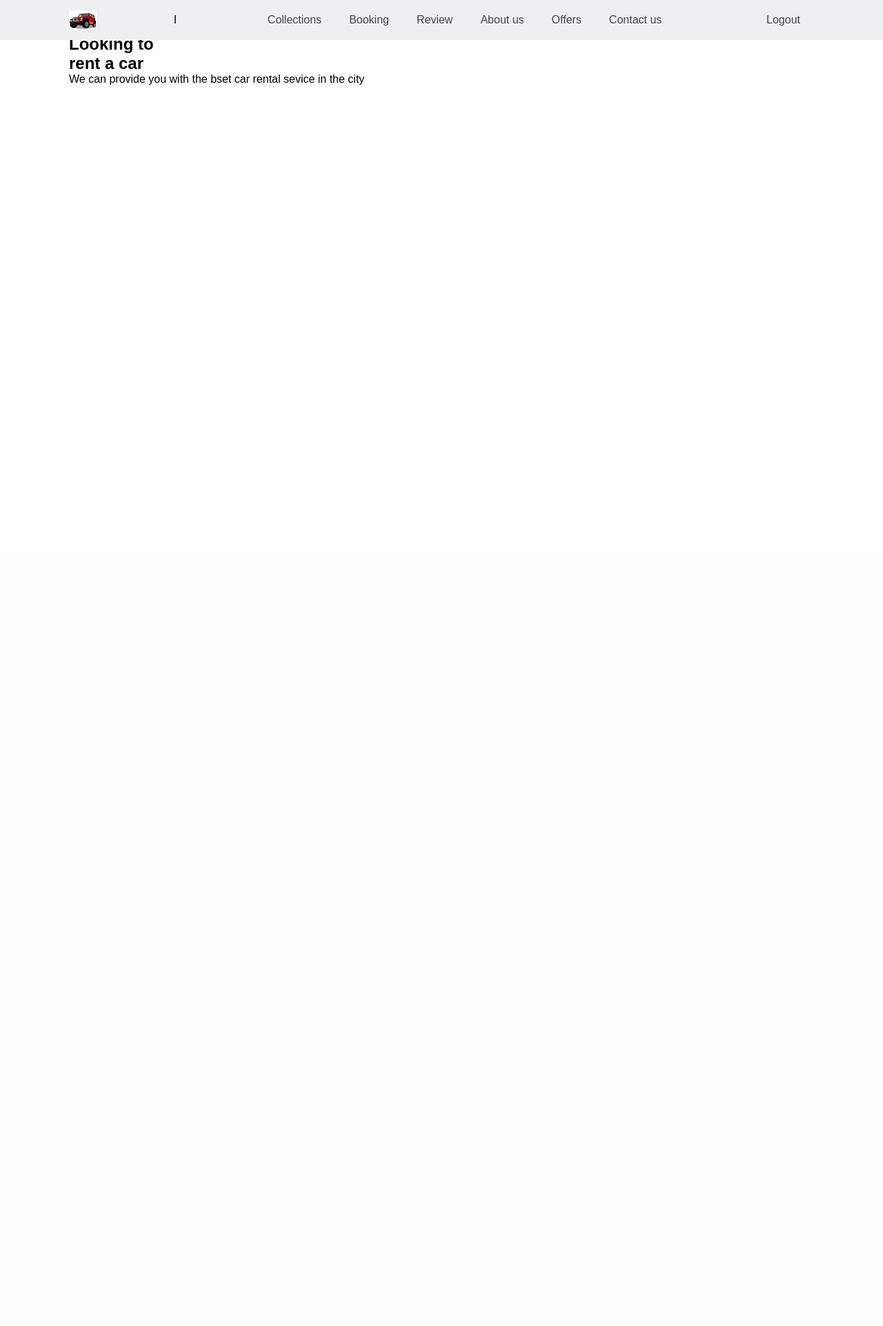
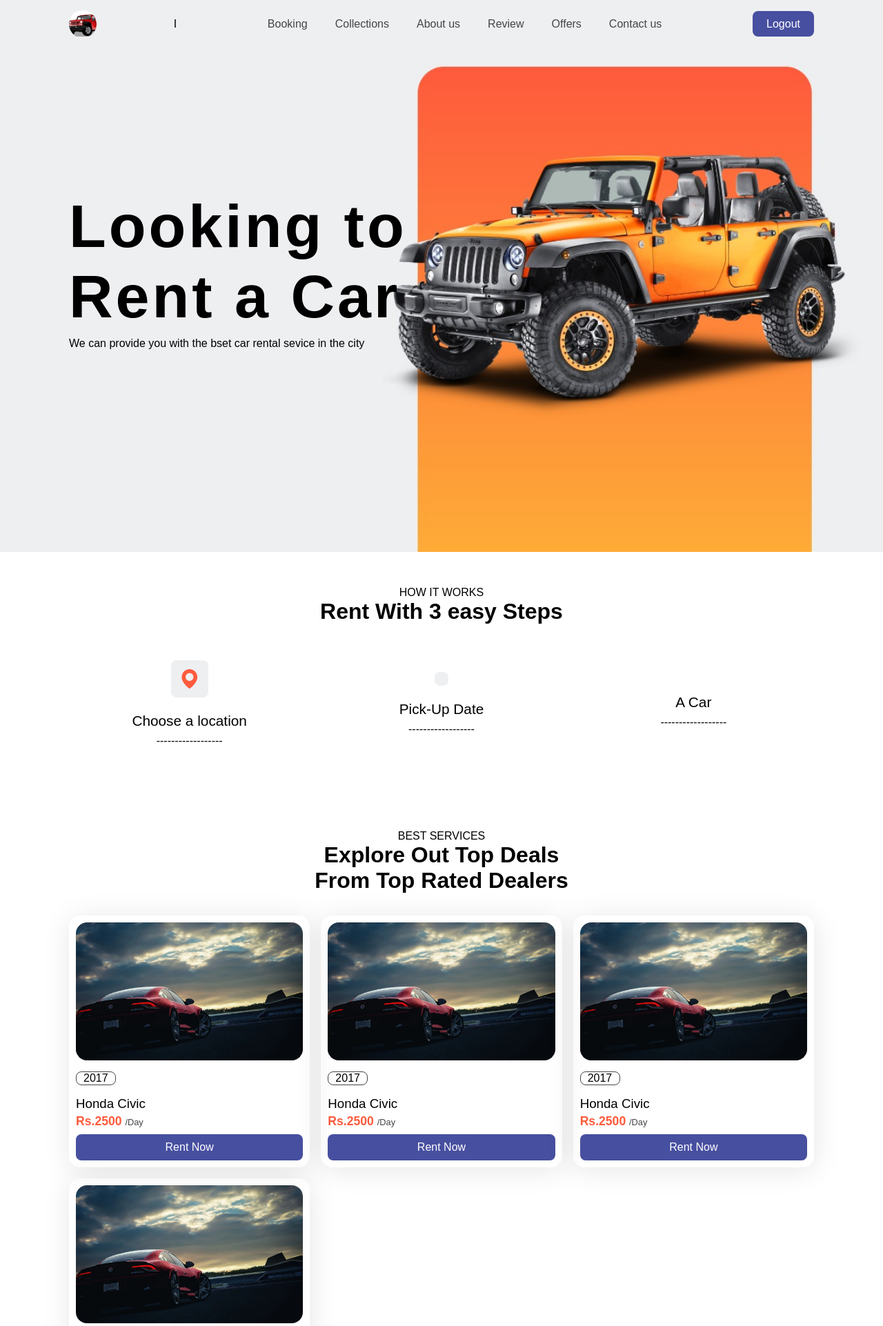
Before and after one commit to philipsabu007/Car-Rental, a PHP site: page /CarRental/home.html in a window 1280 px wide. Shown: the top 1922 px of the page at 69% size. Before the commit the page ends 123 px from the top, so only its background shows below. Run offline with PHP 8.4, Linux system fonts and the light colour scheme.

Commit message:
11/10/22
Front-end done

```diff
--- a/home.css
+++ b/home.css
@@ -42,7 +42,13 @@ header{
 }
 .logo img{
   width: 40px;
+  height: 40px;
+  border-radius: 50%;
+  object-fit: cover;
+  object-position: center;
 }
+
+
 .navbar{
   display: flex;
 }
@@ -56,7 +62,7 @@ header{
   font-weight: 500;
 }
 .navbar a::after{
-  content: "";
+  content: '';
   width: 0%;
   height: 3px;
   background: var(--gradient);
@@ -68,6 +74,8 @@ header{
 .navbar a:hover::after{
   width: 100%;
 }
+
+
 #menu-icon{
   font-size: 24px;
   cursor: pointer;
@@ -87,3 +95,228 @@ header{
 .header-btn .sign-in:hover{
   background: var(--main-color);
 }
+
+
+.home{
+  width: 100%;
+  min-height: 100vh;
+  position: relative;
+  background-image: url('images/bg_img.jpeg');
+  background-repeat: no-repeat;
+  background-position: center right;
+  background-size: cover;
+  display: grid;
+  align-items: center;
+  grid-template-columns: repeat(2,1fr);
+}
+.text h1{
+  font-size: 5.5rem;
+  letter-spacing: 4px;
+}
+.text span{
+  color: var(--main-color--);
+}
+.text p{
+  margin: 00.5rem 0 1rem;
+}
+.heading{
+  text-align: center;
+}
+.heading span{
+  font-weight: 500;
+  text-transform: uppercase;
+}
+.heading h1{
+font-size: 2rem;
+}
+
+
+.ride-container{
+  display: grid;
+  align-items: center;
+  grid-template-columns: repeat(auto-fit, minmax(250px, auto));
+  gap: 1rem;
+  margin-top: 2rem;
+}
+.ride-container .box{
+  text-align: center;
+  padding: 20px;
+}
+.ride-container .box .bx{
+  font-size: 34px;
+  padding: 10px;
+  background:#eeeff1;
+  border-radius: 0.5rem;
+  color:var(--main-color);
+}
+.ride-container .box h2{
+font-size: 1.3rem;
+font-weight: 500;
+margin: 1.4rem 0 0.5rem;
+}
+.ride-container .box .bx:hover{
+    background: var(--main-color);
+}
+.ride-container .box .bxs-calendar-check{
+  background: var(--gradient);
+  color: #fff;
+}
+
+
+.collections-container{
+  display: grid;
+  grid-template-columns: repeat(auto-fit, minmax(300px,auto));
+  gap: 1rem;
+  margin-top: 2rem;
+}
+.collections-container .box{
+  padding: 10px;
+  border-radius: 1rem;
+  box-shadow: 1px 4px 41px rgba(0,0,0,0.1);
+}
+.collections-container .box .box-img{
+  width: 100%;
+  height: 200px;
+}
+
+.collections-container .box .box-img img{
+  width: 100%;
+  height: 100%;
+  border-radius: 1rem;
+  object-fit: cover;
+  object-position: center;
+}
+.collections-container .box p{
+  padding: 0 10px;
+  border:1px solid var(--text-color);
+  width:58px;
+  border-radius: 0.5rem;
+  margin: 1rem 0 1rem;
+}
+
+.collections-container .box h3{
+  font-weight: 500;
+}
+.collections-container .box h2{
+  font-size: 1.1rem;
+  font-weight: 600;
+  color: var(--main-color);
+  margin: 0.2rem 0 0.5rem;
+}
+.collections-container .box h2 span{
+  font-size: 0.8rem;
+  font-weight: 500;
+  color: var(--text-color);
+}
+
+.collections-container .box .btn{
+  display: flex;
+  justify-content: center;
+  background: #474fa0;
+  color: #fff;
+  padding: 10px;
+  border-radius: 0.5rem;
+}
+.collections-container .box .btn:hover{
+  background: var(--main-color);
+}
+
+
+.about-container{
+  display: grid;
+  grid-template-columns: repeat(2,1fr);
+  margin-top: 2rem;
+  align-items: center;
+  gap: 1rem;
+  margin-top: 1rem;
+}
+.about-img img{
+  width: 100%;
+}
+.about-text span{
+  font-weight: 500;
+  color: var(--main-color);
+  text-transform: uppercase;
+}
+.about-text p{
+  margin: 0.5rem 0 1.4rem;
+}
+
+
+.reviews-container{
+  display: grid;
+  grid-template-columns: repeat(auto-fit, minmax(250px,auto));
+  gap: 1rem;
+  margin-top: 2rem;
+}
+.rev-img{
+  width: 70px;
+  height: 70px;
+}
+.rev-img img{
+  width: 100%;
+  height: 100%;
+  border-radius: 50%;
+  object-fit: cover;
+  object-position: center;
+  border: 2px solid var(--second-color);
+}
+.reviews-container .box{
+  display: flex;
+  flex-direction: column;
+  align-items: center;
+  text-align: center;
+  padding: 20px;
+  box-shadow: 1px 4px 41px rgba(0,0,0,0.1);
+  border-radius: 0.5rem;
+}
+.reviews-container .box h2{
+  font-size: 1.1rem;
+  font-weight: 600;
+  margin: 0.5rem 0 0.5rem;
+}
+.reviews-container .box p{
+  font-style: italic;
+}
+.reviews-container .box .star .bx{
+  color: var(--main-color);
+}
+
+
+/*Contact Us*/
+
+
+.contact{
+  background: linear-gradient(to top right,#fe5b3d,#ffac38);
+  display: flex;
+  flex-direction: column;
+  align-items: center;
+}
+.contact h2{
+  color: #fff;
+  font-size: 1.8rem;
+  margin-bottom: 10px;
+}
+.contact .box{
+  width:100%;
+  height:100%;
+  text-align: center;
+}
+input{
+  padding-top: 10px;
+  margin-top: 0.1rem;
+  background: #fff;
+  border-radius: 0.4rem;
+  padding: 4px 8px;
+  width:250px;
+  display:flex;
+  justify-content: space-between;
+}
+.contact .btn{
+  margin-top: 2rem;
+  background: #474fa0;
+  color: #fff;
+  padding: 8px 20px;
+  border-radius: 0.5rem;
+  cursor: pointer;
+}
--- a/home.html
+++ b/home.html
@@ -12,28 +12,202 @@
 <body>
 
     <header>
-      <a href="#" class="logo"><img src="images/jeep.jpg" alt=""></a> I
+      <a href="#home" class="logo"><img src="images/jeep.jpg" alt=""></a> I
       <div class="bx bx-menu" id="menu-icon"></div>
     <ul class="navbar">
-      <li><a href="#home">Collections</a></li>
       <li><a href="#ride">Booking</a></li>
-      <li><a href="#services">Review</a></li>
-      <li><a href="#reviews">About us</a></li>
-      <li><a href="#reviews">Offers</a></li>
-      <li><a href="#reviews">Contact us</a></li>
+      <li><a href="#collections">Collections</a></li>
+      <li><a href="#about">About us</a></li>
+      <li><a href="#reviews">Review</a></li>
+      <li><a href="#offer">Offers</a></li>
+      <li><a href="#contact">Contact us</a></li>
     </ul>
     <div class="header-btn">
-      <a href="#" class="sign-up">Logout</a>
+      <a href="#" class="sign-in">Logout</a>
     </div>
     </header>
 
 
+<!--Home-->
+
+
     <section class="home" id="home">
       <div class="text">
-        <h1><span>Looking</span> to <br>rent a car</h1>
+        <h1><span>Looking</span> to <br>Rent a Car</h1>
         <p>We can provide you with the bset car rental sevice in the city</p>
       </div>
     </section>
 
+
+  <!--Ride-->
+
+
+    <section class="ride" id="ride">
+      <div class="heading">
+        <span>How It Works</span>
+        <h1>Rent With 3 easy Steps</h1>
+      </div>
+      <div class="ride-container">
+        <div class="box">
+          <i class='bx bxs-map'></i>
+          <h2>Choose a location</h2>
+          <p>------------------<p>
+        </div>
+
+        <div class="box">
+
+          <i class='bx bxs-calender-check'></i>
+          <h2>Pick-Up Date</h2>
+          <p>------------------<p>
+        </div>
+
+        <div class="box">
+          <box-icon type='solid' name='calender-star'></box-icon>
+          <h2>A Car</h2>
+          <p>------------------<p>
+        </div>
+    </section>
+
+    <!--Collections-->
+    <section class="collections" id="collections">
+      <div class="heading">
+        <span>Best Services</span>
+        <h1>Explore Out Top Deals <br> From Top Rated Dealers</h1>
+      </div>
+      <div class="collections-container">
+        <div class="box">
+          <div class="box-img">
+            <img src="images/car.jpeg">
+          </div>
+          <p>2017</p>
+          <h3>Honda Civic</h3>
+          <h2>Rs.2500 <span>/Day</span></h2>
+          <a href="#" class="btn">Rent Now</a>
+        </div>
+
+        <div class="box">
+          <div class="box-img">
+            <img src="images/car.jpeg">
+          </div>
+          <p>2017</p>
+          <h3>Honda Civic</h3>
+          <h2>Rs.2500 <span>/Day</span></h2>
+          <a href="#" class="btn">Rent Now</a>
+        </div>
+        <div class="box">
+          <div class="box-img">
+            <img src="images/car.jpeg">
+          </div>
+          <p>2017</p>
+          <h3>Honda Civic</h3>
+          <h2>Rs.2500 <span>/Day</span></h2>
+          <a href="#" class="btn">Rent Now</a>
+        </div>
+
+        <div class="box">
+          <div class="box-img">
+            <img src="images/car.jpeg">
+          </div>
+          <p>2017</p>
+          <h3>Honda Civic</h3>
+          <h2>Rs.2500 <span>/Day</span></h2>
+          <a href="#" class="btn">Rent Now</a>
+        </div>
+    </section>
+
+
+    <!--About-->
+
+
+     <section class="about" id="about">
+       <div class="heading">
+         <span>About Us</span>
+         <h1>Best Customer Experience</h1>
+       </div>
+       <div class="about-container">
+         <div class="about-img">
+           <img src="images/about_us_2.jpg" alt="">
+         </div>
+         <div class="about-text">
+           <span>About Us</span>
+           <p>Pretty much anyone can book a trip, but not everyone can plan an ultimate adventure that's affordable, accommodating, and fun for everyone in your group. At Rent&Run.com, we aim to provide you with the best insider secrets in the travel business and a state-of-the-art travel comparison tool to make planning easier than ever.</p>
+           <p>Over the last few years, car rentals have become very popular thanks to the affordable prices and the freedom that they provide. It's easy to find a car for any purpose, whether it's a luxury car to break out of the routine, or a practical car which will help you get where you want to go.</p>
+         </div>
+     </section>
+
+
+     <!-- Review -->
+
+
+     <section class="reviews" id="reviews">
+       <div class="heading">
+         <span>Reviews</span>
+         <h1>Whats Our Customer Says</h1>
+       </div>
+       <div class="reviews-container">
+          <div class="box">
+            <div class="rev-img">
+              <img src="images/jerin.png" alt="">
+            </div>
+            <h2>Jerin Joy</h2>
+            <div class="stars">
+              <i class='bx bxs-star' ></i>
+              <i class='bx bxs-star' ></i>
+              <i class='bx bxs-star' ></i>
+              <i class='bx bxs-star' ></i>
+            </div>
+            <p>Very comfortable journey. Friendly and cooperative driver. Thanks to Rent&Run car rental team for making memorable family trip. Car is also well maintained.</p>
+          </div>
+
+          <div class="box">
+            <div class="rev-img">
+              <img src="images/philip.JPG" alt="">
+            </div>
+            <h2>Philip Sabu</h2>
+            <div class="stars">
+              <i class='bx bxs-star' ></i>
+              <i class='bx bxs-star' ></i>
+              <i class='bx bxs-star' ></i>
+              <i class='bx bxs-star' ></i>
+              <i class='bx bxs-star-half'></i>
+            </div>
+            <p>The driver was extremely polite. He drove carefully, never taking any risks, and never refused to ply us anywhere.</p>
+          </div>
+
+          <div class="box">
+            <div class="rev-img">
+              <img src="images/jyothi.png" alt="">
+            </div>
+            <h2>Jyothi Jose</h2>
+            <div class="stars">
+              <i class='bx bxs-star' ></i>
+              <i class='bx bxs-star' ></i>
+              <i class='bx bxs-star' ></i>
+              <i class='bx bxs-star-half'></i>
+            </div>
+            <p>Journey was good. Car was clean. Driver was on time, polite and effiefficient and it was his first trip to Veĺlankanni. Overall satsfactory experience.</p>
+          </div>
+        </div>
+      </section>
+
+
+      <!--Contact Us-->
+
+
+      <section class="contact" id="contact">
+      <form action="" method="POST">
+        <div class="box">
+        <h2>Contact Us</h2>
+        <input type="text" placeholder="Name" name="name"><br>
+        <input type="text" placeholder="Email" name="email"><br>
+        <input type="text" placeholder="Mobile" name="mobile"><br>
+        <input type="text" placeholder="Mesage" name="message">
+        <a href="#"><button class="btn">Submit</button></a>
+        </div>
+        </form>
+      </section>
+
+
+
 </body>
 </html>
```
Also changed, not shown: images/about_us.jpg (added), images/about_us_2.jpg (added), images/bg_img.jpeg (added), images/bmw.jpg (added), images/jerin.png (added), images/jyothi.png (added), images/mercedes.jpg (added), images/volvo.jpg (added), 1 other file.
